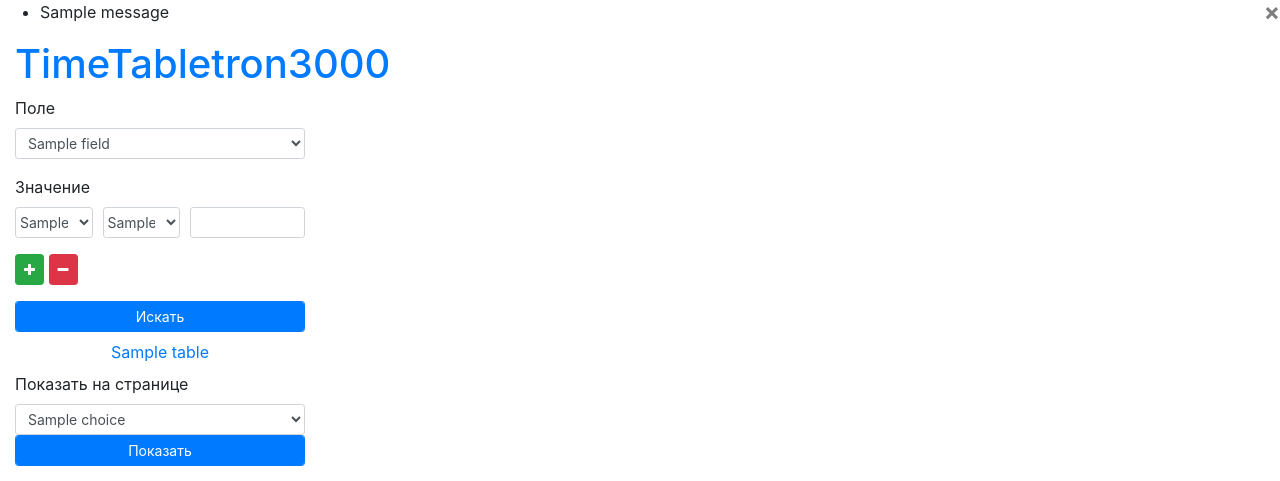
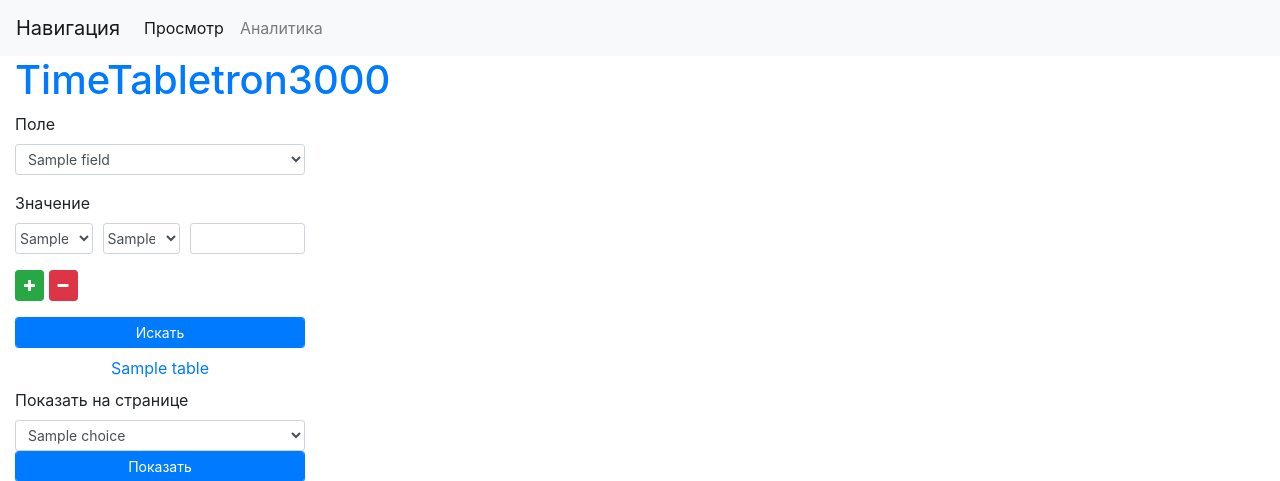
Before and after one commit to ZeroICQ/timetable, a Flask app: template templates/catalog.html in a window 1280 px wide. Shown: the top 481 px of the page. Run offline with Flask 2, Linux system fonts and the light colour scheme; the template is opened without the code that fills it: most values are stand-ins (such as "Sample title", 1, 10 or a date in 2020); one stand-in notice (Sample message) is shown; some libraries are stand-ins or nearby versions.

Commit message:
Add navigation

```diff
--- a/app.py
+++ b/app.py
@@ -198,7 +198,7 @@ def create(table):
 
 @app.route('/analytics/<table>')
 @misc.templated('analytics.html')
-def analytics(table):
+def analytics(table=None):
     data = {}
     data['navigation_controller'] = 'analytics'
 
--- a/templates/layout.html
+++ b/templates/layout.html
@@ -10,18 +10,20 @@
 
 </head>
 <body>
-  {% with errors = get_flashed_messages(category_filter=["error"]) %}
-    {% if errors %}
-    <div class="alert-message block-message error">
-      <a class="close" href="#">×</a>
-      <ul>
-        {%- for msg in errors %}
-        <li>{{ msg }}</li>
-        {% endfor -%}
-      </ul>
-    </div>
-    {% endif %}
-  {% endwith %}
+  <nav class="navbar navbar-expand-lg navbar-light bg-light">
+    <a class="navbar-brand" href="#">Навигация</a>
+    <button class="navbar-toggler" type="button" data-toggle="collapse" data-target="#navbarSupportedContent" aria-controls="navbarSupportedContent" aria-expanded="false" aria-label="Toggle navigation">
+      <span class="navbar-toggler-icon"></span>
+    </button>
+    <div class="collapse navbar-collapse" id="navbarSupportedContent">
+      <ul class="navbar-nav mr-auto">
+        <li class="nav-item active">
+          <a class="nav-link" href="{{url_for('catalog', table=selected_table) }}">Просмотр <!--<span class="sr-only">(current)</span>--></a>
+        </li>
+        <li class="nav-item">
+          <a class="nav-link" href="{{ url_for ('analytics', table=selected_table) }}">Аналитика</a>
+        </li>
+  </nav>
 
   <div class="container-fluid">
     <h1><a href="/">TimeTabletron3000</a></h1>
```
